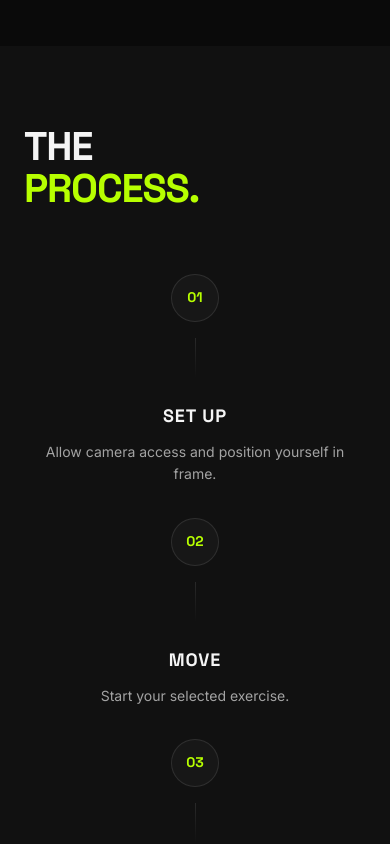
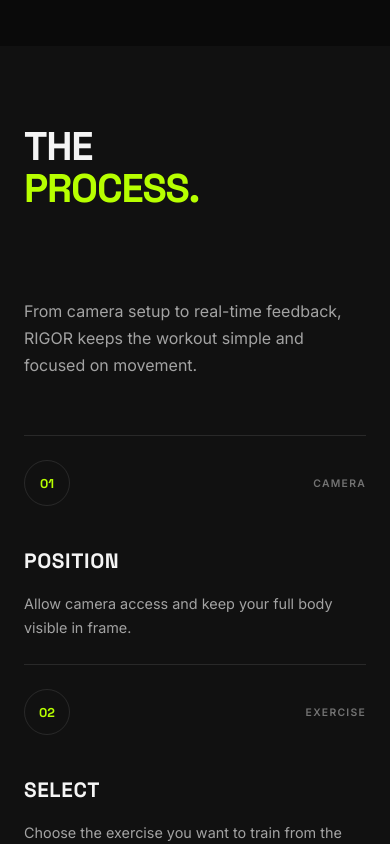
Before and after one commit to ShamikDas-Dev/Rigor, a React (Vite) app: page / in a window 390 px wide. Shown: the part 2580-3424 px from the top of the page. Built offline with nearby package versions, Linux system fonts and the light colour scheme.

Commit message:
Refactor process section with updated layout and styling for clarity

```diff
--- a/src/pages/Home.css
+++ b/src/pages/Home.css
@@ -321,66 +321,92 @@
   background-color: var(--bg-secondary);
 }
 
-/* PROCESS TIMELINE */
+/* PROCESS */
+.process-header {
+  display: flex;
+  justify-content: space-between;
+  align-items: flex-end;
+  gap: 60px;
+  margin-bottom: 72px;
+}
+
+.process-intro {
+  max-width: 460px;
+  margin: 0 0 8px;
+  color: var(--text-secondary);
+  font-size: 1rem;
+  line-height: 1.7;
+}
+
 .process-timeline {
   display: grid;
   grid-template-columns: repeat(4, 1fr);
-  gap: 32px;
-  position: relative;
+  gap: 0;
+  border-top: 1px solid var(--border);
+  border-bottom: 1px solid var(--border);
 }
 
-.process-step {
-  display: flex;
-  flex-direction: column;
-  gap: 24px;
+.process-card {
+  min-height: 320px;
+  padding: 32px;
+  border-right: 1px solid var(--border);
+  position: relative;
+  transition:
+    background-color 0.3s ease,
+    transform 0.3s ease;
 }
 
-.step-marker {
-  display: flex;
-  flex-direction: column;
-  align-items: center;
-  gap: 16px;
+.process-card:last-child {
+  border-right: none;
 }
 
-.step-id {
+.process-card:hover {
+  background: rgba(183, 255, 0, 0.025);
+}
+
+.process-card-top {
   display: flex;
+  justify-content: space-between;
   align-items: center;
+  margin-bottom: 90px;
+}
+
+.process-number {
+  display: flex;
   justify-content: center;
-  width: 48px;
-  height: 48px;
+  align-items: center;
+  width: 46px;
+  height: 46px;
   border-radius: 50%;
-  background-color: var(--surface);
   border: 1px solid var(--border);
   font-family: var(--font-heading);
-  font-size: 0.875rem;
+  font-size: 0.8rem;
   font-weight: 700;
   color: var(--accent);
 }
 
-.step-line {
-  width: 1px;
-  flex: 1;
-  min-height: 40px;
-  background: linear-gradient(to bottom, var(--border), transparent);
+.process-tag {
+  font-size: 0.65rem;
+  font-weight: 700;
+  letter-spacing: 0.12em;
+  color: var(--text-muted);
 }
 
-.step-content {
-  text-align: center;
-}
-
-.step-title {
+.process-card-content h3 {
+  margin: 0 0 14px;
   font-family: var(--font-heading);
-  font-size: 1.125rem;
+  font-size: 1.3rem;
   font-weight: 700;
-  letter-spacing: 0.05em;
-  margin-bottom: 12px;
+  letter-spacing: 0.03em;
   color: var(--text-primary);
 }
 
-.step-desc {
-  font-size: 0.875rem;
+.process-card-content p {
+  margin: 0;
+  max-width: 230px;
   color: var(--text-secondary);
-  line-height: 1.6;
+  font-size: 0.9rem;
+  line-height: 1.7;
 }
 
 /* TEAM */
@@ -475,6 +501,32 @@
   .process-timeline {
     grid-template-columns: repeat(2, 1fr);
   }
+  .process-header {
+  margin-bottom: 48px;
+}
+
+.process-timeline {
+  grid-template-columns: 1fr;
+}
+
+.process-card {
+  min-height: auto;
+  padding: 24px 0;
+  border-right: none;
+  border-bottom: 1px solid var(--border);
+}
+
+.process-card:last-child {
+  border-bottom: none;
+}
+
+.process-card-top {
+  margin-bottom: 40px;
+}
+
+.process-card-content p {
+  max-width: none;
+}
 }
 
 @media (max-width: 640px) {
@@ -543,4 +595,47 @@
   padding-left: 10px;
   padding-right: 10px;
 }
+.process-header {
+  flex-direction: column;
+  align-items: flex-start;
+  gap: 24px;
 }
+
+.process-timeline {
+  grid-template-columns: repeat(2, 1fr);
+}
+
+.process-card:nth-child(2) {
+  border-right: none;
+}
+
+.process-card:nth-child(-n + 2) {
+  border-bottom: 1px solid var(--border);
+}
+.process-header {
+  margin-bottom: 48px;
+}
+
+.process-timeline {
+  grid-template-columns: 1fr;
+}
+
+.process-card {
+  min-height: auto;
+  padding: 24px 0;
+  border-right: none;
+  border-bottom: 1px solid var(--border);
+}
+
+.process-card:last-child {
+  border-bottom: none;
+}
+
+.process-card-top {
+  margin-bottom: 40px;
+}
+
+.process-card-content p {
+  max-width: none;
+}
+}
--- a/src/pages/Home.jsx
+++ b/src/pages/Home.jsx
@@ -115,25 +115,54 @@ export default function Home() {
       {/* HOW IT WORKS SECTION */}
 <section id="how-it-works" className="section how-section">
   <div className="container">
+    <div className="process-header">
       <SectionHeading
         title={"THE\nPROCESS."}
         highlight="PROCESS."
       />
+
+      <p className="process-intro">
+        From camera setup to real-time feedback, RIGOR keeps the
+        workout simple and focused on movement.
+      </p>
+    </div>
+
     <div className="process-timeline">
       {[
-              { id: '01', title: 'SET UP', desc: 'Allow camera access and position yourself in frame.' },
-              { id: '02', title: 'MOVE', desc: 'Start your selected exercise.' },
-              { id: '03', title: 'ANALYZE', desc: 'RIGOR tracks your movement and identifies your exercise.' },
-              { id: '04', title: 'IMPROVE', desc: 'Receive real-time form feedback and rep tracking.' }
-            ].map((step, i) => (
-              <div key={step.id} className="process-step">
-                <div className="step-marker">
-                  <span className="step-id">{step.id}</span>
-                  {i < 3 && <div className="step-line" />}
+        {
+          id: "01",
+          title: "POSITION",
+          desc: "Allow camera access and keep your full body visible in frame.",
+          tag: "CAMERA",
+        },
+        {
+          id: "02",
+          title: "SELECT",
+          desc: "Choose the exercise you want to train from the supported movements.",
+          tag: "EXERCISE",
+        },
+        {
+          id: "03",
+          title: "MOVE",
+          desc: "Perform the movement while RIGOR tracks your body position in real time.",
+          tag: "TRACKING",
+        },
+        {
+          id: "04",
+          title: "IMPROVE",
+          desc: "Receive live rep counting, movement feedback and voice guidance.",
+          tag: "FEEDBACK",
+        },
+      ].map((step) => (
+        <div key={step.id} className="process-card">
+          <div className="process-card-top">
+            <span className="process-number">{step.id}</span>
+            <span className="process-tag">{step.tag}</span>
           </div>
-                <div className="step-content">
-                  <h3 className="step-title">{step.title}</h3>
-                  <p className="step-desc">{step.desc}</p>
+
+          <div className="process-card-content">
+            <h3>{step.title}</h3>
+            <p>{step.desc}</p>
           </div>
         </div>
       ))}
```
Lines whose indentation alone changed are shown as unchanged.
